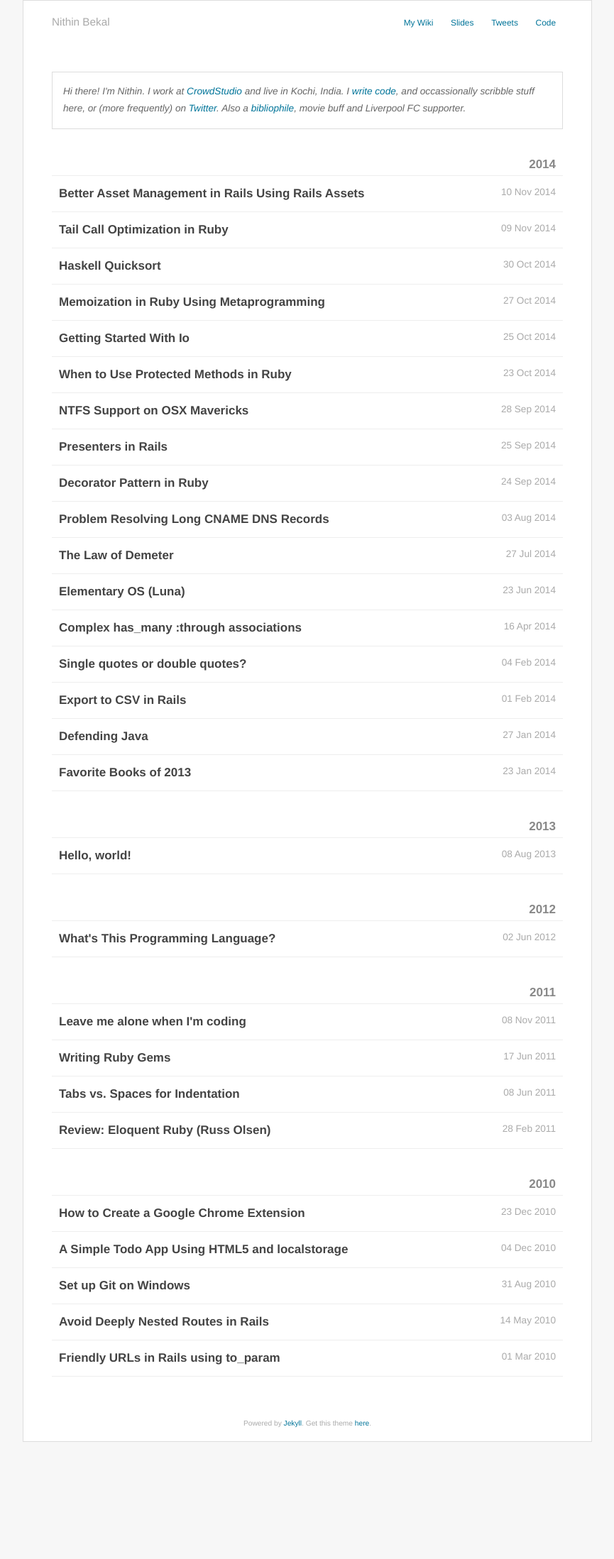
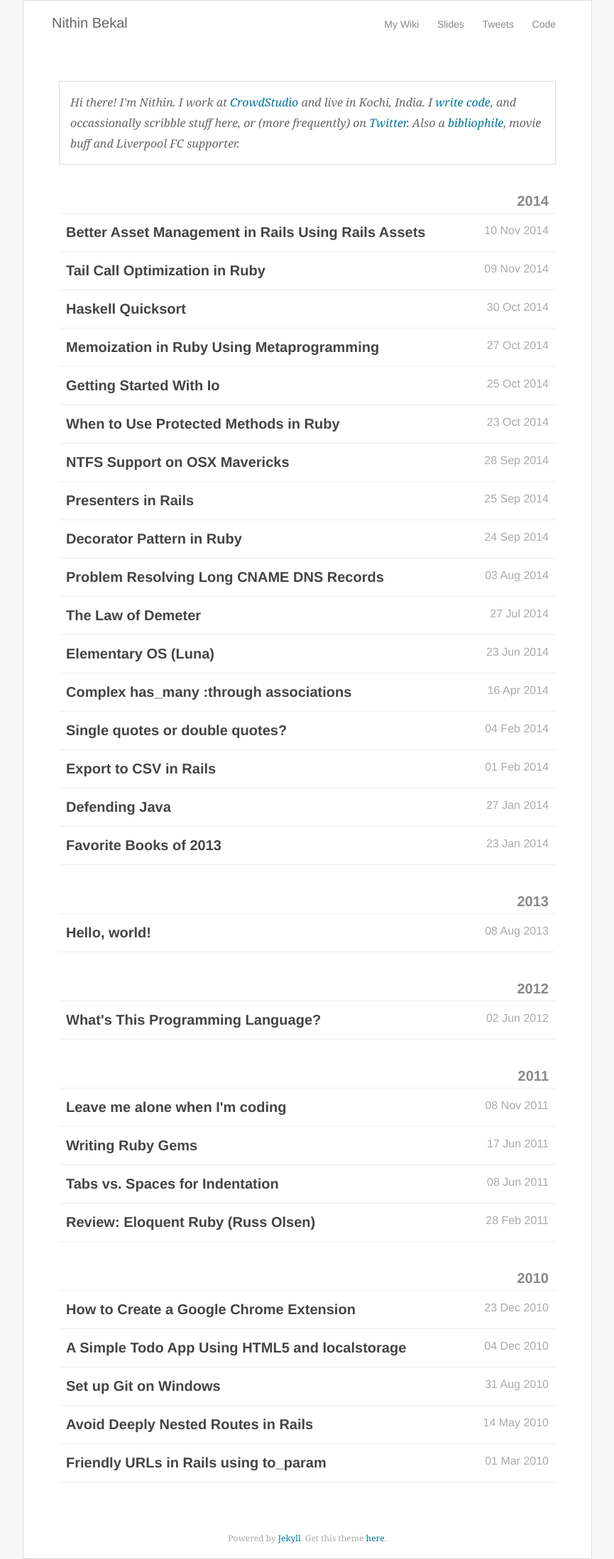
Before and after one commit to nithinbekal/nithinbekal.github.io, a Jekyll site: the page built from index.html, in a window 1280 px wide. Shown: the whole page at 71% size, without its empty margins (207-1072 px from the left). Built offline with Jekyll 4.4.1, drawn with Linux system fonts in a browser that asks for light colours; before the commit the page ends 2032 px from its top, so only the background shows below that.

Commit message:
Change the CSS

```diff
--- a/css/main.css
+++ b/css/main.css
@@ -5,15 +5,15 @@ html, body { height: 100%; }
 body {
   background: #f7f7f7;
   color: #444;
-  font-family: 'Helvetica Neue', Arial, sans-serif;
-  font-size: 17px;
+  font-family: Georgia, serif;
+  font-size: 20px;
   text-rendering: optimizeLegibility;
 }
 
 a { color: #007499; text-decoration: none; }
 a:hover { text-decoration: underline; }
 
-h1, h2, h3, h4, h5, h6 { font-family: Georgia, serif; }
+h1, h2, h3, h4, h5, h6 { font-family: 'Helvetica Neue', Helvetica, Arial, sans-serif; }
 
 .align-right { float: right; }
 
@@ -24,27 +24,31 @@ h1, h2, h3, h4, h5, h6 { font-family: Georgia, serif; }
   width: 800px;
 }
 
-.container > .header { padding: 20px 40px; }
+.container > .header {
+  font-family: 'Helvetica Neue', Arial, sans-serif;
+  padding: 20px 40px;
+}
 
 .container > .header h1.title {
   display: inline-block;
   font-family: 'Helvetica Neue', Arial, sans-serif;
-  font-size: 0.9em;
+  font-size: 1em;
   font-weight: normal;
 }
 
-.container > .header h1.title a { color: #aaa; text-decoration: none; }
-.container > .header h1.title a:hover { color: #666; }
+.container > .header h1.title a { color: #666; text-decoration: none; }
+.container > .header h1.title a:hover { color: #222; }
 .container > .header .links { padding: 0 0 0 20px; }
 
 .container > .header .links a {
+  color: #888;
   font-size: 0.7em;
   padding: 0 10px;
 }
 
 .site {
   margin: 0 auto;
-  padding: 40px;
+  padding: 50px;
 }
 
 .site #page-description {
@@ -54,6 +58,10 @@ h1, h2, h3, h4, h5, h6 { font-family: Georgia, serif; }
   font-style: italic;
   line-height: 1.8em;
   padding: 15px;
+}
+
+.site .posts {
+  font-family: 'Helvetica Neue', Helvetica, Arial, sans-serif;
 }
 
 .site .posts a {
@@ -81,7 +89,6 @@ h1, h2, h3, h4, h5, h6 { font-family: Georgia, serif; }
 .site .posts .year {
   border-bottom: 1px solid #eee;
   color: #888;
-  font-family: Arial, serif;
   font-size: 1em;
   padding: 0 10px 5px 10px;
   margin: 40px 0 0 0;
@@ -89,20 +96,18 @@ h1, h2, h3, h4, h5, h6 { font-family: Georgia, serif; }
 }
 
 .site .post h2.title {
-  font-size: 2em;
-  font-style: italic;
-  line-height: 1.3em;
-  padding: 0 0 10px 0;
-  text-align: center;
+  font-family: 'Helvetica Neue', Helvetica, Arial, sans-serif;
+  font-size: 2.5em;
+  font-weight: normal;
+  line-height: 1.4em;
+  padding: 30px 0 20px 0;
 }
 .site .post .meta {
   color: #aaa;
-  font-size: 0.7em;
-  font-style: italic;
-  text-align: center;
+  font-size: 0.9em;
 }
 
-.site .post .content    { line-height: 1.8em; margin: 35px 0; }
+.site .post .content    { line-height: 1.8em; margin: 60px 0; }
 .site .post .content p  { margin: 20px 0; }
 .site .post .content h1 { margin: 20px 0 0 0; }
 .site .post .content h2 { font-size: 0.9em; }
```
